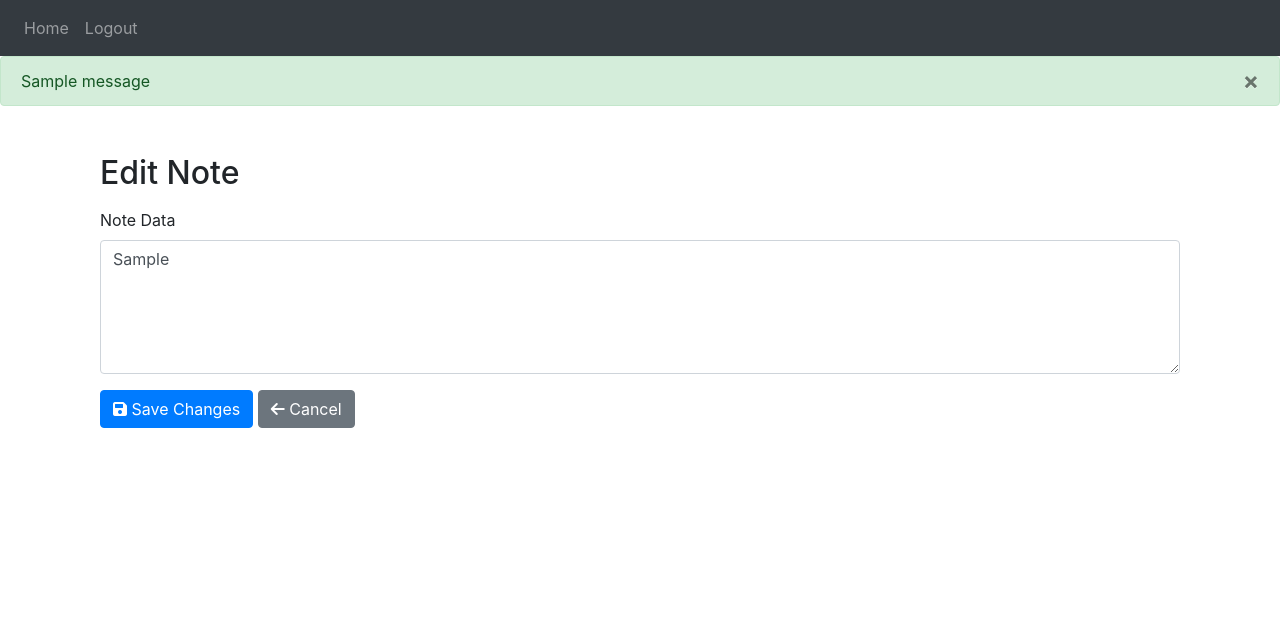
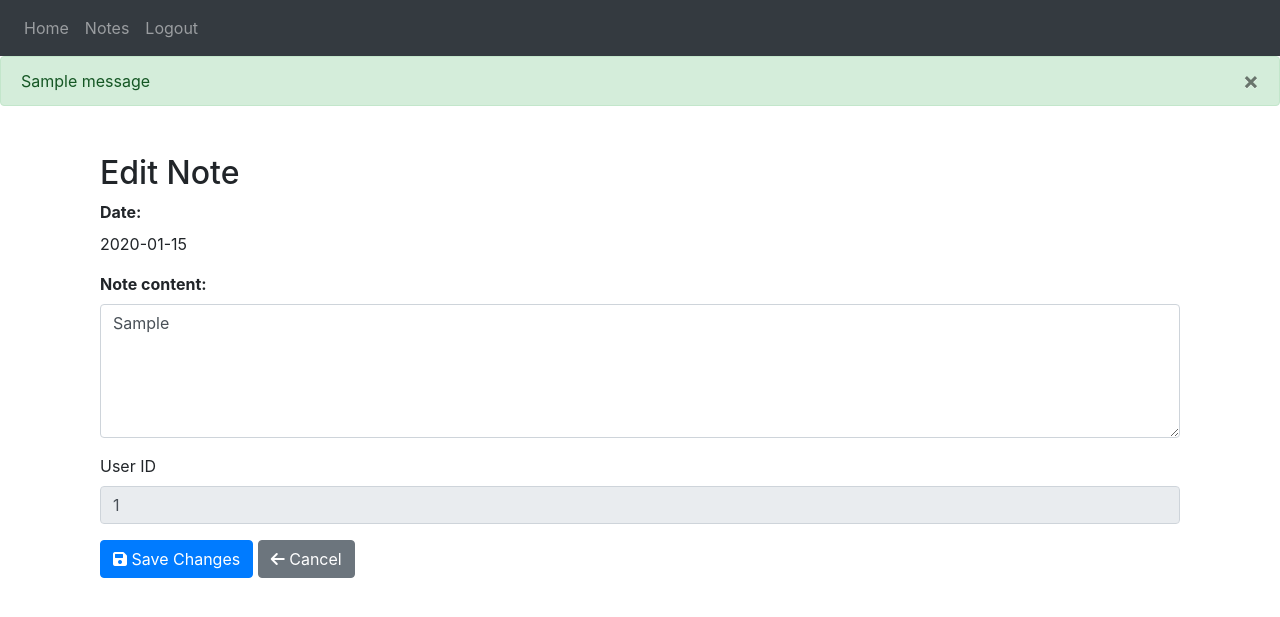
Before and after one commit to monkeontheroof/A-demo-vulnerable-Flask-application, a Flask app: page /note/1 in a window 1280 px wide. Shown: the top 617 px of the page. Run offline with Flask 3, Linux system fonts and the light colour scheme; a user stored in the database is signed in; tables that the repository leaves empty hold one stand-in row (values such as "Sample post"); one stand-in notice (Sample message) is shown; some libraries are stand-ins or nearby versions.

Commit message:
user service, note service, exception handling

```diff
--- a/main.py
+++ b/main.py
@@ -4,4 +4,4 @@ from website import create_app
 app = create_app()
 
 if __name__ == '__main__':
-    app.run(debug=True, port=8081)
+    app.run(debug=True, host='0.0.0.0', port=8081)
--- a/website/models.py
+++ b/website/models.py
@@ -5,7 +5,7 @@ from sqlalchemy.sql import func
 class Note(db.Model):
     id = db.Column(db.Integer, primary_key=True)
     data = db.Column(db.String(10000))
-    date = db.Column(db.DateTime(timezone=True), default=func.now())
+    date = db.Column(db.String(150), default=func.now())
     user_id = db.Column(db.ForeignKey('user.id'))
 
 class User(db.Model, UserMixin):
--- a/website/services/note_service.py
+++ b/website/services/note_service.py
@@ -1,5 +1,6 @@
 from website.models import Note
 from website import mysql as db
+from website.errors import InvalidInput
 
 class NoteService:
 
@@ -15,12 +16,16 @@ class NoteService:
 
     @staticmethod
     def edit_note(note_id, data):
-        if data:
-            note = Note.query.get_or_404(note_id)
-            note.data = data['data']
-            note.date = data['date']
-            db.session.commit()
-            return note
+        if not data:
+            raise InvalidInput("No data provided.", 400)
+        elif not data.get('data') or not data.get('date'):
+            raise InvalidInput("Missing required fields", 400)
+
+        note = Note.query.get_or_404(note_id)
+        note.data = data['data']
+        note.date = data['date']
+        db.session.commit()
+        return note
 
     @staticmethod
     def delete_note(note_id, user_id):
--- a/website/static/js/index.js
+++ b/website/static/js/index.js
@@ -1,6 +1,6 @@
 function deleteNote(noteId) {
     fetch("/delete-note/"+noteId, {
       method: "POST",}).then((_res) => {
-        window.location.href = "/home";
+        window.location.reload();
     });
   }
--- a/website/templates/base.html
+++ b/website/templates/base.html
@@ -32,7 +32,8 @@
       <div class="collapse navbar-collapse" id="navbar">
         <div class="navbar-nav">
           {% if user.is_authenticated %}
-          <a class="nav-item nav-link" id="home" href="/home">Home</a>
+          <a class="nav-item nav-link" id="home" href="/">Home</a>
+          <a class="nav-item nav-link" id="note" href="/note">Notes</a>
           <a class="nav-item nav-link" id="logout" href="/logout">Logout</a>
           {% else %}
           <a class="nav-item nav-link" id="login" href="/login">Login</a>
--- a/website/templates/home.html
+++ b/website/templates/home.html
@@ -3,7 +3,7 @@
     <h1 align="center">Notes</h1>
     {# {% autoescape false %} #}
       {% if user.is_authenticated %}
-      <p>{{ greeting }}</p>
+      <p>{{ message }}</p>
       {% endif %}
     {# {% endautoescape %} #}
 
--- a/website/templates/note.html
+++ b/website/templates/note.html
@@ -4,16 +4,23 @@
     <h2>Edit Note</h2>
     <form id="editNoteForm">
       <div class="mb-3">
-        <input type="hidden" class="form-control" id="date" name="date" value="{{ note.date }}" readonly>
+        <label for="data" class="form-label"><b>Date:</b></label>
+        <p>{{ note.date | safe }}</p>
+        <input type="hidden" class="form-control" id="date" name="date" value="{{ note.date | safe }}" readonly>
       </div>
       <div class="mb-3">
-        <label for="noteData" class="form-label">Note Data</label>
+        <label for="noteData" class="form-label"><b>Note content:</b></label>
         <textarea class="form-control" id="data" name="data" rows="5" required>{{ note.data }}</textarea>
       </div>
+      <div class="mb-3">
+        <label for="userId" class="form-label">User ID</label>
+        <input type="number" class="form-control" id="userId" name="userId" value="{{ note.user_id }}" readonly/>
+      </div>
       <button type="button" class="btn btn-primary" onclick="submitForm()"><i class="fas fa-save"></i> Save Changes</button>
-      <a href="/" class="btn btn-secondary"><i class="fas fa-arrow-left"></i> Cancel</a>
+      <a href="/note" class="btn btn-secondary"><i class="fas fa-arrow-left"></i> Cancel</a>
     </form>
 </div>
+
 <script>
     function submitForm() {
       // Collect the form data
@@ -31,7 +38,7 @@
         body: JSON.stringify(formData)
       })
       .then((_res) => {
-        window.location.href = "/note/{{ note.id }}";
+        window.location.reload();
     });
     };
 </script>
--- a/website/views.py
+++ b/website/views.py
@@ -1,14 +1,14 @@
-from flask import Blueprint, json, render_template, request, render_template_string, flash
+from flask import Blueprint, jsonify, render_template, request, render_template_string, flash
 from flask_login import login_required, current_user
 from markupsafe import Markup
 from website.services.note_service import NoteService
-from flask import jsonify
+from website.errors import InvalidInput
 
 views = Blueprint('views', __name__)
 
-@views.route('/home', methods=['GET', 'POST'])
+@views.route('/note', methods=['GET', 'POST'])
 @login_required
-def home():
+def my_note():
     if request.method == 'POST':
         note = request.form.get('note')
 
@@ -18,31 +18,23 @@ def home():
             try:
                 NoteService.add_note(data=note, user_id=current_user.id)
                 flash('Note added!', category='success')
-            except ValueError as e:
-                flash(f'{e}', category='error')
+            except Exception as e:
+                raise InvalidInput('Failed')
 
-    greeting = 'Welcome back anonymous!'
-    if (current_user.is_authenticated):
-        greeting = render_template_string(f'Welcome back {current_user.first_name}')
-    return render_template("home.html", user=current_user, greeting=greeting)
+    message = f'Welcome back {current_user.first_name}'
+    return render_template("home.html", user=current_user, message=message)
 
 @views.route('/note/<int:note_id>', methods=['GET', 'POST'])
+@login_required
 def note(note_id):
     note = NoteService.get_note_by_id(note_id)
 
     if request.method == 'POST':
         data = request.get_json()
-        if data:
-            NoteService.edit_note(note.id, data=data)
-            flash('Note saved!', category='success')
-            return jsonify({'success':True})
-        elif not data:
-            return jsonify({"success": False, "error": "No data found"}), 404
 
-        required_fields = ['date', 'data']
-        for field in required_fields:
-            if not data.get(field):
-                raise ValueError(f"{field.capitalize()} field is required")
+        NoteService.edit_note(note.id, data=data)
+        flash('Saved successfully.', category='success')
+        return jsonify({'success':True})
 
     return render_template("note.html", user=current_user, note=note)
 
@@ -52,11 +44,10 @@ def delete_note(note_id):
     return jsonify({})
 
 @views.route('/')
-def index():
-    message = request.args.get('greeting', 'Welcome back!')
+@login_required
+def home():
+    message = request.args.get('message', 'Welcome back!')
     return render_template_string("""
         {% extends "base.html" %} {% block title %}Index{% endblock %}
-        {% block content %}"""
-        + f'<p>{message}</p>' +
-        '{% endblock %}'
+        {% block content %}""" + f'<p>{message}</p>' + '{% endblock %}'
         , user=current_user)
```
Also changed, not shown: website/__init__.py (+9 -1 lines), website/errors.py (added, +14 -0 lines).
